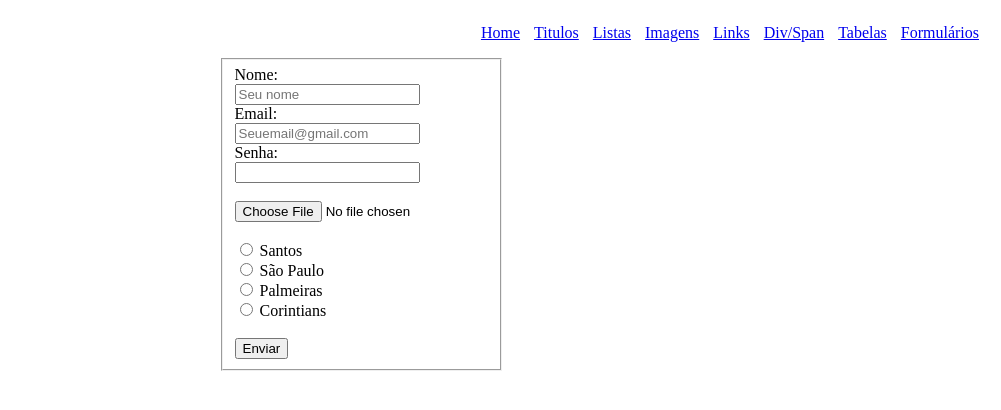
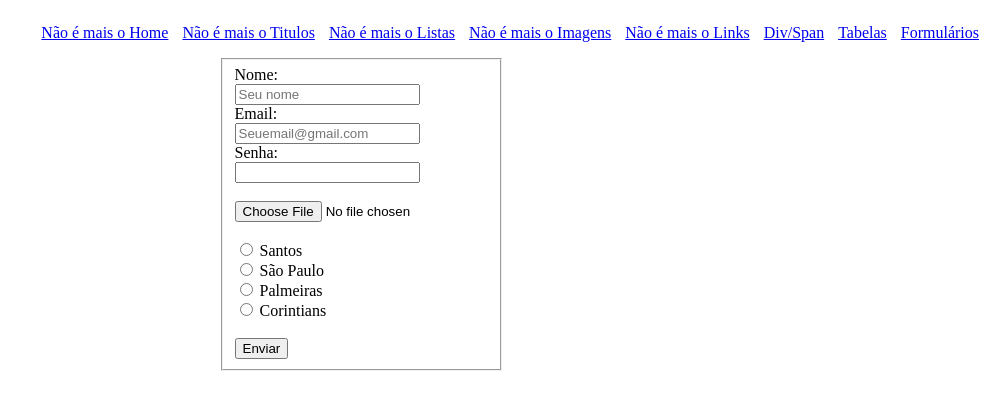
Before and after one commit to vmagalhaez/cursoHTML, a plain HTML site: page formularios.html in a window 1280 px wide. Shown: the whole page, without its empty margins (279-1280 px from the left). Drawn offline with Linux system fonts and the light colour scheme.

Commit message:
criando conflitos

```diff
--- a/formularios.html
+++ b/formularios.html
@@ -12,11 +12,11 @@
     <nav class="menu">
         <div class="box">
             <ul>
-                <li><a href="index.html">Home</a></li>
-                <li><a href="titulosEparagrafos.html">Titulos</a></li>
-                <li><a href="listas.html">Listas</a></li>
-                <li><a href="imagens.html">Imagens</a></li>
-                <li><a href="links.html">Links</a></li>
+                <li><a href="index.html">Não é mais o Home</a></li>
+                <li><a href="titulosEparagrafos.html">Não é mais o Titulos</a></li>
+                <li><a href="listas.html">Não é mais o Listas</a></li>
+                <li><a href="imagens.html">Não é mais o Imagens</a></li>
+                <li><a href="links.html">Não é mais o Links</a></li>
                 <li><a href="divSpan.html">Div/Span</a></li>
                 <li><a href="tabelas.html">Tabelas</a></li>
                 <li><a href="formularios.html">Formulários</a></li>
```
